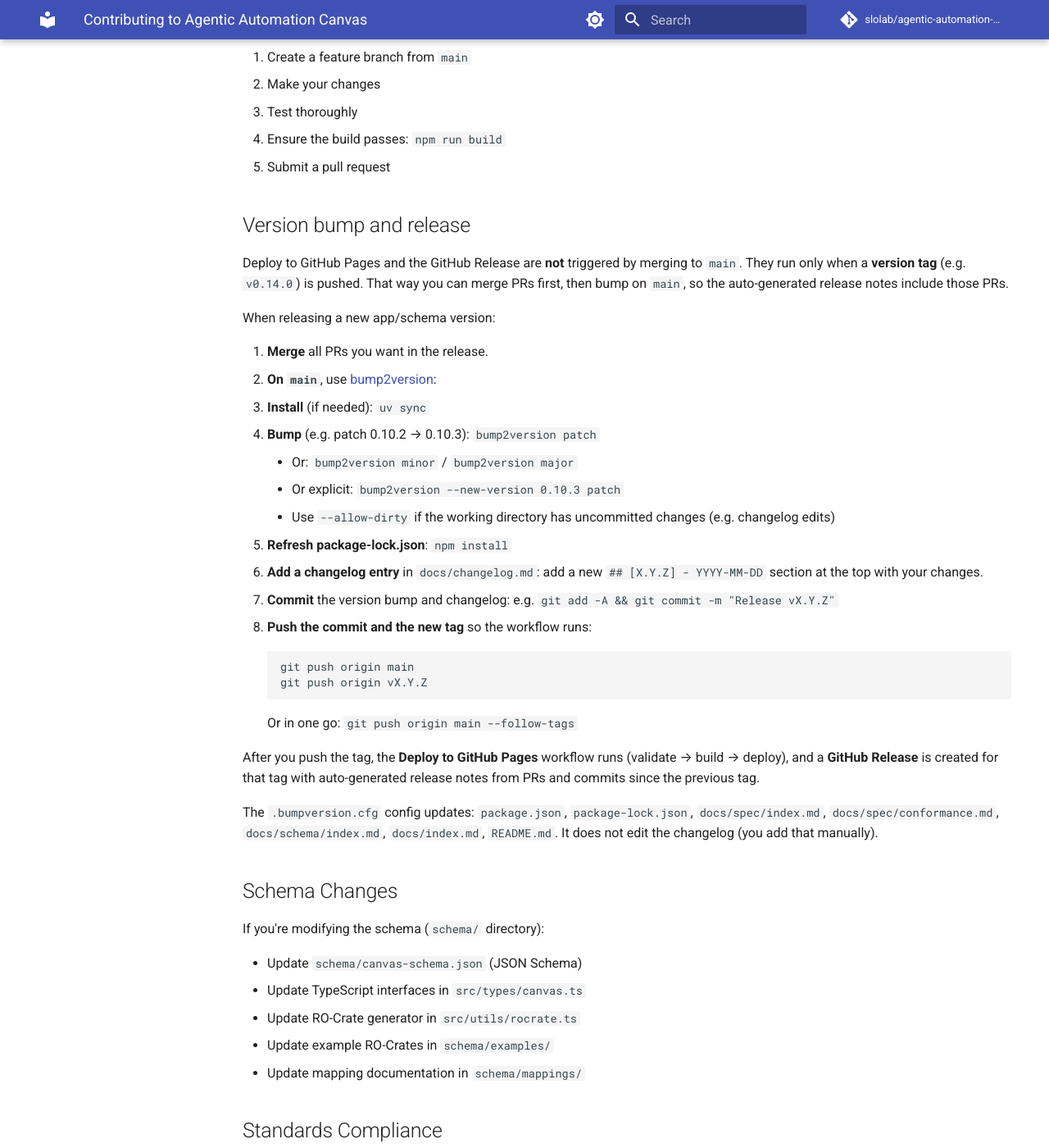
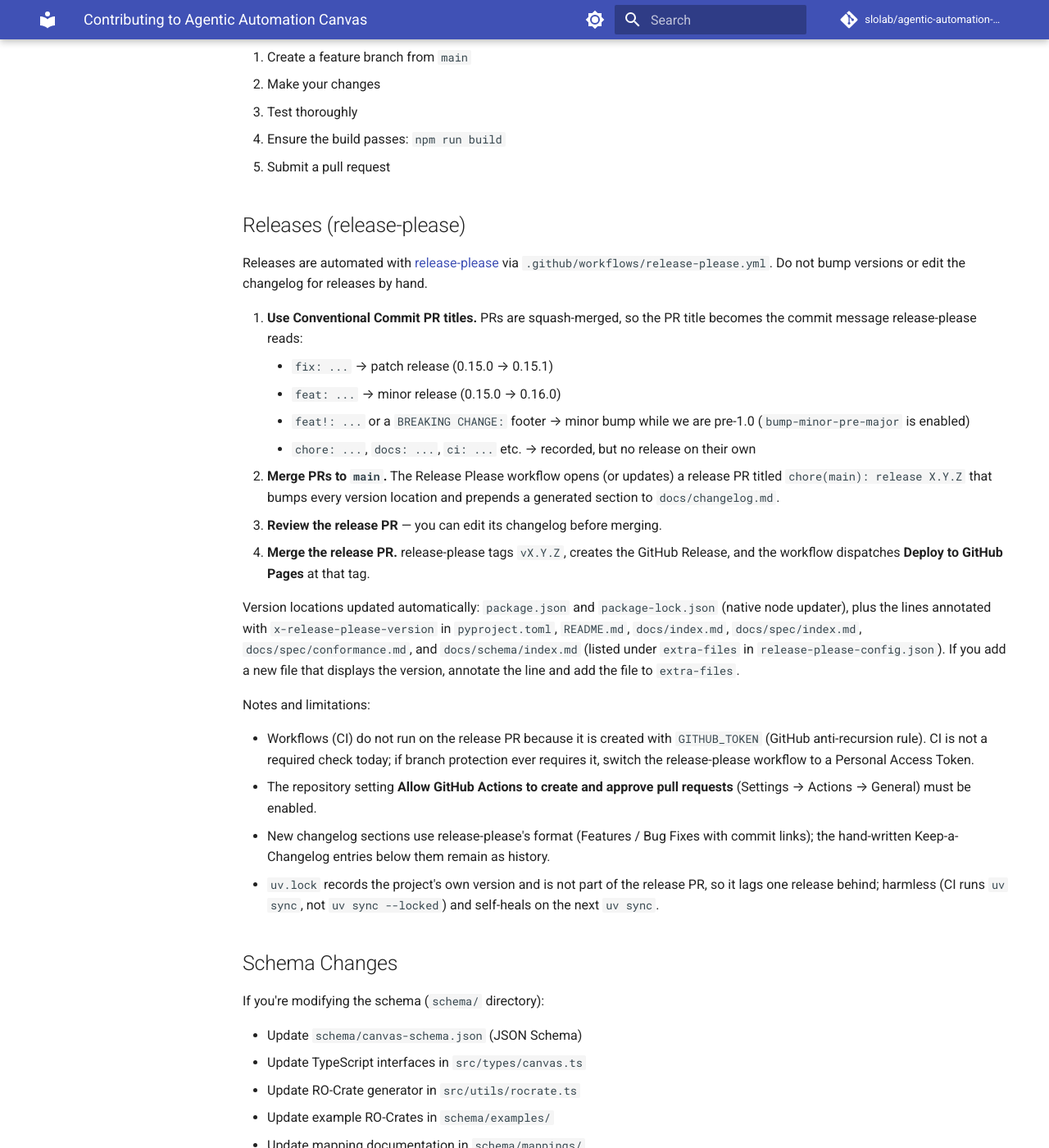
Before and after one commit to slolab/agentic-automation-canvas, an MkDocs documentation site: the page built from docs/CONTRIBUTING.md, in a window 1280 px wide and 1400 px high, scrolled down 1391 px. Shown: the whole window at 82% size. Built offline with MkDocs 1.6.1 and Material for MkDocs 9.7.7, drawn with Linux system fonts in a browser that asks for light colours; comment, search, counter and statistics services are not loaded.

Commit message:
docs: describe release-please release flow, drop bump2version instructions

````diff
--- a/docs/CONTRIBUTING.md
+++ b/docs/CONTRIBUTING.md
@@ -58,32 +58,45 @@ Thank you for your interest in contributing to the Agentic Automation Canvas pro
 4. Ensure the build passes: `npm run build`
 5. Submit a pull request
 
-## Version bump and release
+## Releases (release-please)
 
-Deploy to GitHub Pages and the GitHub Release are **not** triggered by merging to `main`. They run only when a **version tag** (e.g. `v0.14.0`) is pushed. That way you can merge PRs first, then bump on `main`, so the auto-generated release notes include those PRs.
+Releases are automated with [release-please](https://github.com/googleapis/release-please)
+via `.github/workflows/release-please.yml`. Do not bump versions or edit the changelog for
+releases by hand.
 
-When releasing a new app/schema version:
+1. **Use Conventional Commit PR titles.** PRs are squash-merged, so the PR title becomes
+   the commit message release-please reads:
+    - `fix: ...` → patch release (0.15.0 → 0.15.1)
+    - `feat: ...` → minor release (0.15.0 → 0.16.0)
+    - `feat!: ...` or a `BREAKING CHANGE:` footer → minor bump while we are pre-1.0
+      (`bump-minor-pre-major` is enabled)
+    - `chore: ...`, `docs: ...`, `ci: ...` etc. → recorded, but no release on their own
+2. **Merge PRs to `main`.** The Release Please workflow opens (or updates) a release PR
+   titled `chore(main): release X.Y.Z` that bumps every version location and prepends a
+   generated section to `docs/changelog.md`.
+3. **Review the release PR** — you can edit its changelog before merging.
+4. **Merge the release PR.** release-please tags `vX.Y.Z`, creates the GitHub Release, and
+   the workflow dispatches **Deploy to GitHub Pages** at that tag.
 
-1. **Merge** all PRs you want in the release.
-2. **On `main`**, use [bump2version](https://github.com/c4urself/bump2version):
-   - **Install** (if needed): `uv sync`
-   - **Bump** (e.g. patch 0.10.2 → 0.10.3): `bump2version patch`
-     - Or: `bump2version minor` / `bump2version major`
-     - Or explicit: `bump2version --new-version 0.10.3 patch`
-     - Use `--allow-dirty` if the working directory has uncommitted changes (e.g. changelog edits)
-3. **Refresh package-lock.json**: `npm install`
-4. **Add a changelog entry** in `docs/changelog.md`: add a new `## [X.Y.Z] - YYYY-MM-DD` section at the top with your changes.
-5. **Commit** the version bump and changelog: e.g. `git add -A && git commit -m "Release vX.Y.Z"`
-6. **Push the commit and the new tag** so the workflow runs:
-   ```bash
-   git push origin main
-   git push origin vX.Y.Z
-   ```
-   Or in one go: `git push origin main --follow-tags`
+Version locations updated automatically: `package.json` and `package-lock.json` (native
+node updater), plus the lines annotated with `x-release-please-version` in
+`pyproject.toml`, `README.md`, `docs/index.md`, `docs/spec/index.md`,
+`docs/spec/conformance.md`, and `docs/schema/index.md` (listed under `extra-files` in
+`release-please-config.json`). If you add a new file that displays the version, annotate
+the line and add the file to `extra-files`.
 
-After you push the tag, the **Deploy to GitHub Pages** workflow runs (validate → build → deploy), and a **GitHub Release** is created for that tag with auto-generated release notes from PRs and commits since the previous tag.
+Notes and limitations:
 
-The `.bumpversion.cfg` config updates: `package.json`, `package-lock.json`, `docs/spec/index.md`, `docs/spec/conformance.md`, `docs/schema/index.md`, `docs/index.md`, `README.md`. It does not edit the changelog (you add that manually).
+- Workflows (CI) do not run on the release PR because it is created with `GITHUB_TOKEN`
+  (GitHub anti-recursion rule). CI is not a required check today; if branch protection
+  ever requires it, switch the release-please workflow to a Personal Access Token.
+- The repository setting **Allow GitHub Actions to create and approve pull requests**
+  (Settings → Actions → General) must be enabled.
+- New changelog sections use release-please's format (Features / Bug Fixes with commit
+  links); the hand-written Keep-a-Changelog entries below them remain as history.
+- `uv.lock` records the project's own version and is not part of the release PR, so it
+  lags one release behind; harmless (CI runs `uv sync`, not `uv sync --locked`) and
+  self-heals on the next `uv sync`.
 
 ## Schema Changes
 
````
Also changed, not shown: AGENTS.md (+8 -2 lines), docs/DEPLOYMENT.md (+13 -11 lines).
